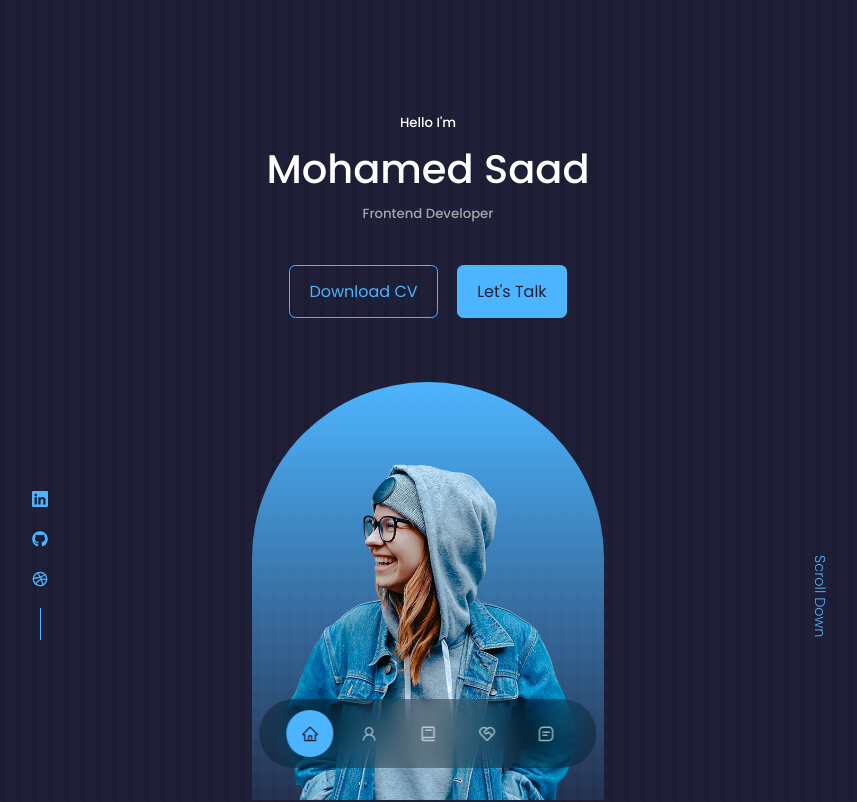
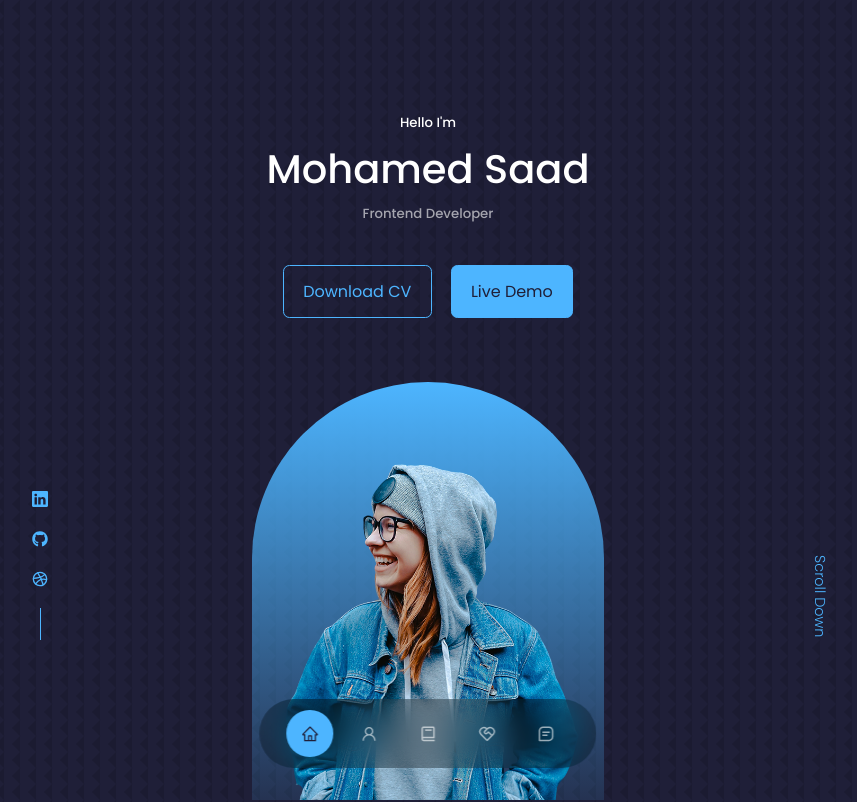
Before and after one commit to Msaad022/portfolio, a React (Create React App) app: page / in a window 1280 px wide. Shown: the top 802 px of the page, without its empty margins (212-1069 px from the left). Built offline with nearby package versions, Linux system fonts and the light colour scheme.

Commit message:
commit update 2

```diff
--- a/src/components/header/CTA.jsx
+++ b/src/components/header/CTA.jsx
@@ -4,7 +4,7 @@ const CTA = () => {
   return (
     <div className='cta'>
       <a href={CV} download className='btn'>Download CV</a>
-      <a href="#contact" className='btn btn-primary'>Let's Talk</a>
+      <a href="https://drive.google.com/file/d/1P1T6eoNLJQfsj3VB4IDU1BEixZsHPZer/view?usp=sharing" className='btn btn-primary'>Live Demo</a>
     </div>
   )
 }
```
